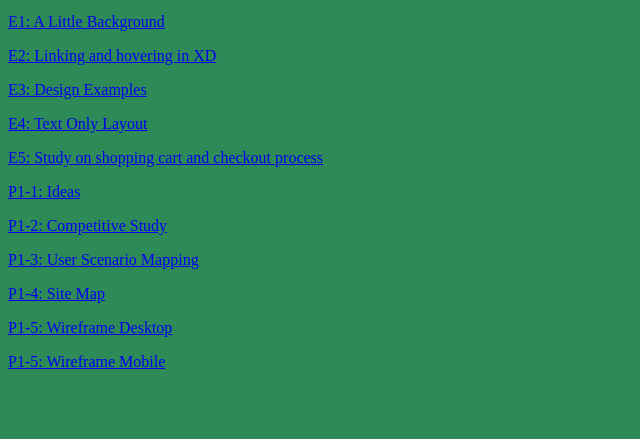
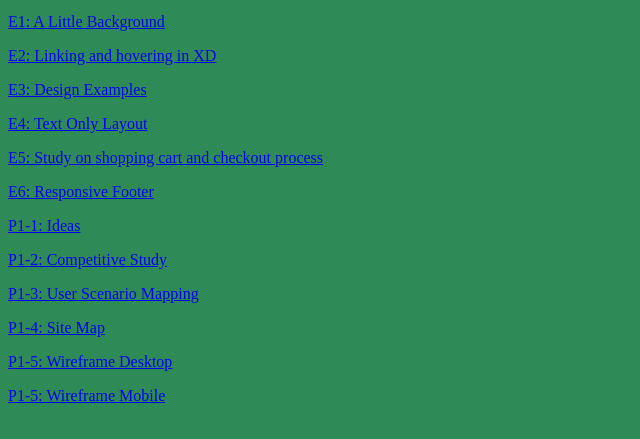
Before and after one commit to yaz-2/-avt415-, a plain HTML site: page index.html in a window 1280 px wide. Shown: the part 101-540 px from the top of the page, without its empty margins (0-640 px from the left). Drawn offline with Linux system fonts and the light colour scheme.

Commit message:
Update index.html

```diff
--- a/index.html
+++ b/index.html
@@ -22,6 +22,8 @@
 
 	<p> <a href ="https://xd.adobe.com/view/64f480e8-932a-4655-9ca9-7946bbdd86b9-31a7/"> E5: Study on shopping cart and checkout process</a></p>
 
+	<p> <a href ="e6-footer/footer.html"> E6: Responsive Footer</a></p>
+
 	<p> <a href="P1/P1-1/index.html"> P1-1: Ideas</a></p>
 
 	<p> <a href="https://xd.adobe.com/view/1f2e5a5a-1e14-45bd-aa4a-f6bf9a2a6095-4a7d/"> P1-2: Competitive Study </a></p>
```
